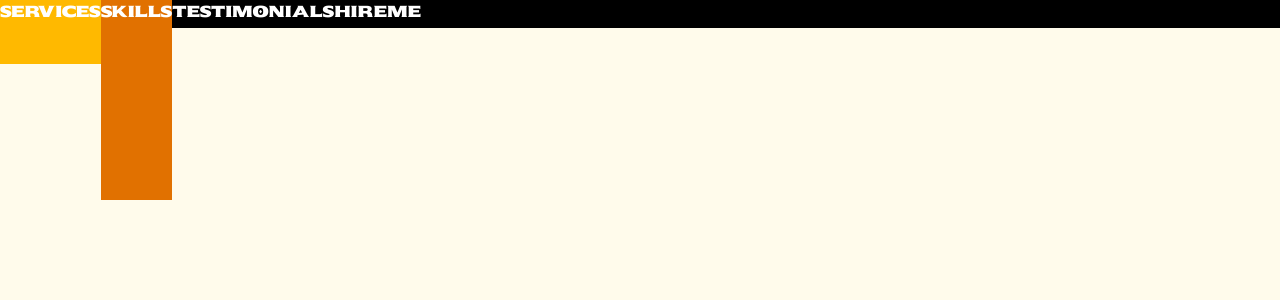
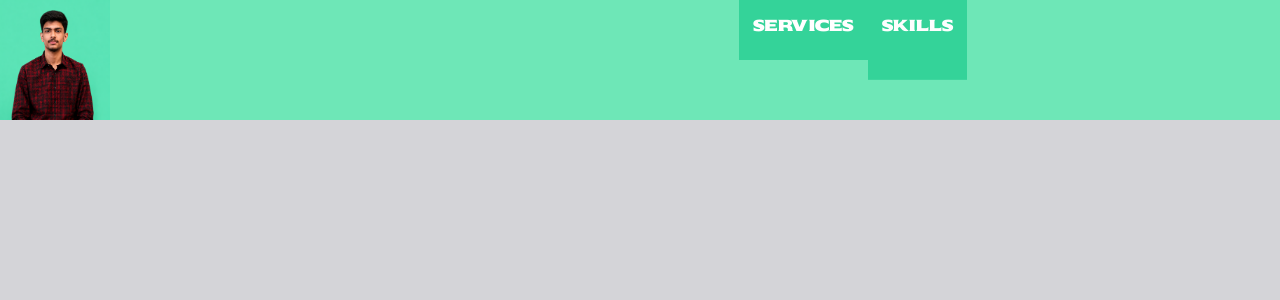
Before and after one commit to Bilal1lshk/BilalProtfolio, a Next.js app in the folder my-app/: page / in a window 1280 px wide. Shown: the top 300 px of the page. Built offline with nearby package versions, Linux system fonts and the light colour scheme.

Commit message:
just gathered all stuff

```diff
--- a/my-app/src/app/-components/reuseable.jsx/Navbar.jsx
+++ b/my-app/src/app/-components/reuseable.jsx/Navbar.jsx
@@ -1,12 +1,57 @@
-import React from 'react'
+"use client"
+import { motion } from "framer-motion"; const containerVariants = {
+    hidden: {},
+    visible: {
+        transition: {
+            staggerChildren: 0.5,
+        },
+    },
+};
+
+const itemVariants = {
+    hidden: {
+        opacity: 0,
+        y: -20,
+    },
+    visible: {
+        opacity: 1,
+        y: 0,
+        transition: {
+            duration: 0.5,
+        },
+    },
+};
 
 export default function Navbar() {
     return (
-        <div className='text-white  flex bg-black h-7 flex-end items-start w-full'>
-            <div className='min-h-16 bg-amber-400'>Services</div>
-            <div className='h-[200px] bg-amber-600'>Skills</div>
-            <div className='h-16'>testimonials</div>
-            <div className='h-16'>Hireme</div>
+        <div className="bg-g-light text-white flex justify-end items-start w-full">
+            <div>
+                <img className={"h-[120px]"} src={"/bilalimg.png"} alt="img" />
+            </div>
+            <motion.div
+                variants={containerVariants}
+                initial="hidden"
+                whileInView="visible"
+                className="text-white flex justify-end items-start w-full"
+            >
+                <motion.div variants={itemVariants} className="h-[60px] bg-g-accent p-3.5">
+                    Services
+                </motion.div>
+
+                <motion.div variants={itemVariants} className="h-[80px] bg-g-accent p-3.5">
+                    Skills
+                </motion.div>
+
+                <motion.div variants={itemVariants} className="h-[100px] bg-g-accent p-3.5">
+                    Testimonials
+                </motion.div>
+
+                <motion.div variants={itemVariants} className="h-[120px] bg-g-accent p-3.5">
+                    Hire Me
+                </motion.div>
+            </motion.div>
+
         </div>
-    )
+
+    );
 }
--- a/my-app/src/app/page.js
+++ b/my-app/src/app/page.js
@@ -12,9 +12,9 @@ export default function Home() {
   const [navbar, setnavbar] = useState(false)
   setTimeout(() => {
     setnavbar(true)
-  },5000)
+  },7000)
 return (
-  <div className={`min-h-screen ${fontsekuya.className} w-full bg-amber-50`}>
+  <div className={`min-h-screen ${fontsekuya.className} w-full bg-text-body`}>
     {navbar && <Navbar />}
     <Loader />
   </div>
```
Also changed, not shown: my-app/public/bilalimg.png (added).
